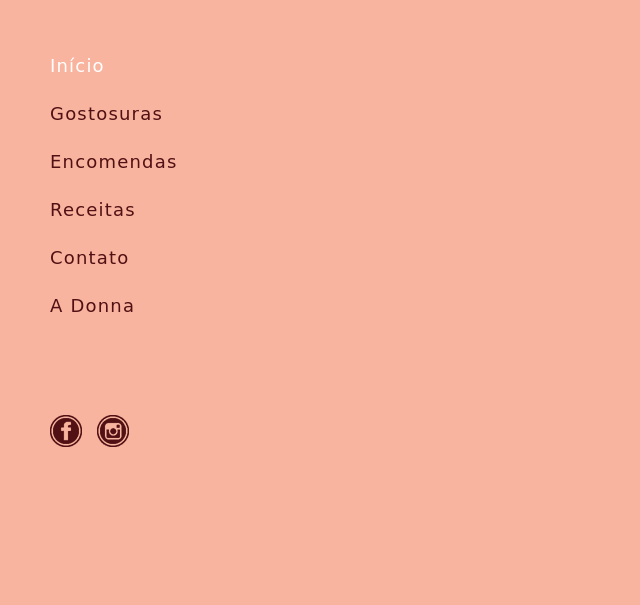
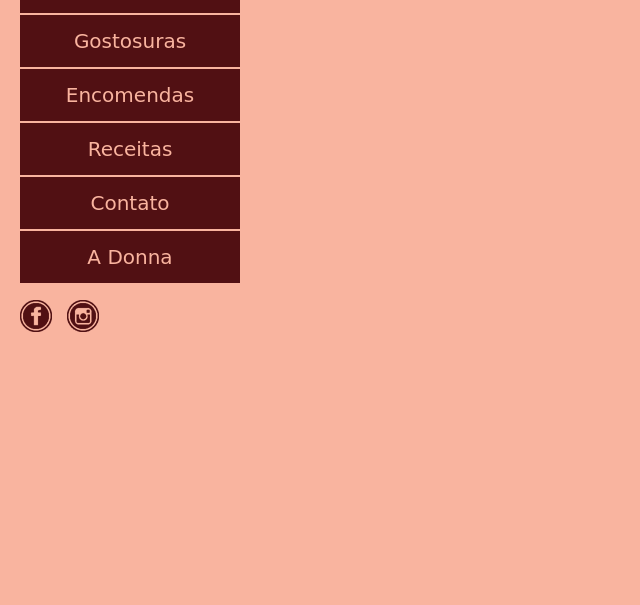
Before and after one commit to donnadocura/donnadocura.github.io, a plain HTML site: page index.html in a window 1280 px wide. Shown: the part 195-800 px from the top of the page, without its empty margins (0-640 px from the left). Drawn offline with Linux system fonts and the light colour scheme.

Commit message:
teste modificacao

```diff
--- a/css/main.css
+++ b/css/main.css
@@ -52,6 +52,8 @@ header nav ul li a{
     -o-transition:all .1s linear;
 }
 
+
+
 h1, h2, h3, h4, h5 ,h6{
     color: #511013;
     font-family: "Quicksand-Regular", Cursive;
@@ -86,7 +88,7 @@ h5, h6          { font-weight: bolder }
         position: fixed;
         top: 0;
         left: 0;
-        width: 250px;
+        width: 220px;
         min-height: 100%;
         padding: 0 0 0 20px;
         background: #f9b49f;
@@ -96,22 +98,23 @@ h5, h6          { font-weight: bolder }
     }
 
     header .logo{
-        margin-top: 30px;
+        margin-top: 10px;
+		margin-left: 5px;
     }
 
     header nav ul{
         display: block;
         overflow: hidden;
-        margin-top: 70px;
-		margin-left: 30px;
+        margin-top: 15px;
+		margin-left: 0px;
         list-style: none;
     }
 
     header nav ul li{
         display: block;
-        margin-bottom: 30px;
+        margin-bottom:2px;
     }
-
+/*
     header nav ul li a{
         color: #511013;
         font-family: "Quicksand-Regular", Cursive;
@@ -119,12 +122,79 @@ h5, h6          { font-weight: bolder }
         text-decoration: none;
         letter-spacing: 1.2px;
     }
-
+*/
+/*
     header nav ul li a:hover,
     header nav ul li a.selected{
         color: #ffffff;
     }
+	*/
+	/*botão menu*/
+		header nav ul li a {
+			background:-webkit-gradient( linear, left top, left bottom, color-stop(0.05, #511013), color-stop(1, #511013) );
+			background:-moz-linear-gradient( center top, #511013 5%, #511013 100% );
+			filter:progid:DXImageTransform.Microsoft.gradient(startColorstr='#511013', endColorstr='#511013');
+			background-color:#511013;
 
+			/*background:-webkit-gradient( linear, left top, left bottom, color-stop(0.05, #f9b49f), color-stop(1, #f9b49f) );
+			background:-moz-linear-gradient( center top, #f9b49f 5%, #f9b49f 100% );
+			filter:progid:DXImageTransform.Microsoft.gradient(startColorstr='#f9b49f', endColorstr='#f9b49f');
+			background-color:#f9b49f;
+			*/
+
+			-webkit-border-top-left-radius:0px;
+			-moz-border-radius-topleft:0px;
+			border-top-left-radius:0px;
+			-webkit-border-top-right-radius:0px;
+			-moz-border-radius-topright:0px;
+			border-top-right-radius:0px;
+			-webkit-border-bottom-right-radius:0px;
+			-moz-border-radius-bottomright:0px;
+			border-bottom-right-radius:0px;
+			-webkit-border-bottom-left-radius:0px;
+			-moz-border-radius-bottomleft:0px;
+			border-bottom-left-radius:0px;
+			text-indent:0px;
+			border:1px solid #511013;
+			display:inline-block;
+
+			color:#f9b49f;
+
+			/*
+			color:#511013;
+			*/
+
+			font-family: "Quicksand-Regular", Cursive;
+			font-size:20px;
+			font-weight:normal;
+			font-style:normal;
+			height:50px;
+			line-height:50px;
+			width:218px;
+			text-decoration:none;
+			text-align:center;
+
+		}
+		header nav ul li a:hover {
+
+			background:-webkit-gradient( linear, left top, left bottom, color-stop(0.05, #f9b49f), color-stop(1, #f9b49f) );
+			background:-moz-linear-gradient( center top, #f9b49f 5%, #f9b49f 100% );
+			filter:progid:DXImageTransform.Microsoft.gradient(startColorstr='#f9b49f', endColorstr='#f9b49f');
+			background-color:#f9b49f;
+			color:#511013;
+			/*
+			background:-webkit-gradient( linear, left top, left bottom, color-stop(0.05, #511013), color-stop(1, #511013) );
+			background:-moz-linear-gradient( center top, #511013 5%, #511013 100% );
+			filter:progid:DXImageTransform.Microsoft.gradient(startColorstr='#511013', endColorstr='#511013');
+			background-color:#511013;
+			color:#f9b49f;
+			*/
+		}
+		header nav ul li a:active {
+			position:relative;
+			top:1px;
+		}
+	/*fim botão* */
 
     header ul.social{
         list-style: none;
@@ -145,6 +215,7 @@ h5, h6          { font-weight: bolder }
         height: 32px;
         background: url('../img/sm.png') no-repeat;
         background-position: 0 0;
+		border:0px solid #511013;
     }
 
 
--- a/index.html
+++ b/index.html
@@ -3,8 +3,8 @@
 
 <head>
 
-	<!--<base href="http://donnadocura.com.br">
-	--><title>donna doçura - Atelier de Gostosuras</title>
+	<!--<base href="http://donnadocura.com.br">-->
+	<title>donna doçura - Atelier de Gostosuras</title>
 	<meta charset="utf-8">
 	<meta name="description" content="Donna doçura, os melhores doces artesanais. Deliciosos cupcakes, cones trufados, bombons, trufas, doces de festa gourmet e muito mais. Experimentem nossos ovos de pascoa especiais. Páscoa donna doçura o melhor da pascoa em Lavras e região e em Sorocaba e região"/>
 	<meta name="viewport" content="width=device-width, initial-scale=1.0, minimum-scale=1.0" />
@@ -26,13 +26,15 @@
 		<div id="menu_icon"></div><!-- menu de navegação -->
 		<nav>
 			<ul>
-				<li><a href="index.html" class="selected">Início</a></li>
-				<li><a href="#">Gostosuras</a></li>
-				<li><a href="#">Encomendas</a></li>
-				<li><a href="#">Receitas</a></li>
-				<li><a href="contato.html">Contato</a></li>
-				<li><a href="#">A Donna</a></li>
+				<li><a href="index.html" class="menu">Início</a></li>
+				<li><a href="#" class="menu">Gostosuras</a></li>
+				<li><a href="#" class="menu">Encomendas</a></li>
+				<li><a href="#" class="menu">Receitas</a></li>
+				<li><a href="contato.html" class="menu">Contato</a></li>
+				<li><a href="#" class="menu">A Donna</a></li>
 			</ul>
+
+
 
 		<div class="footer clearfix">
 
```
